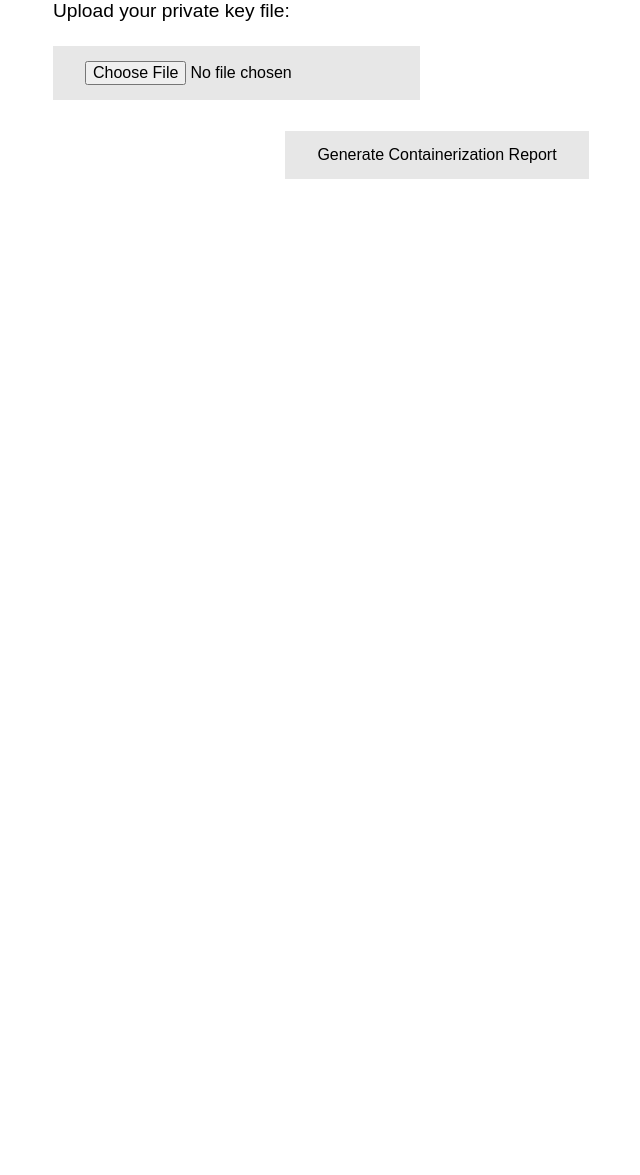
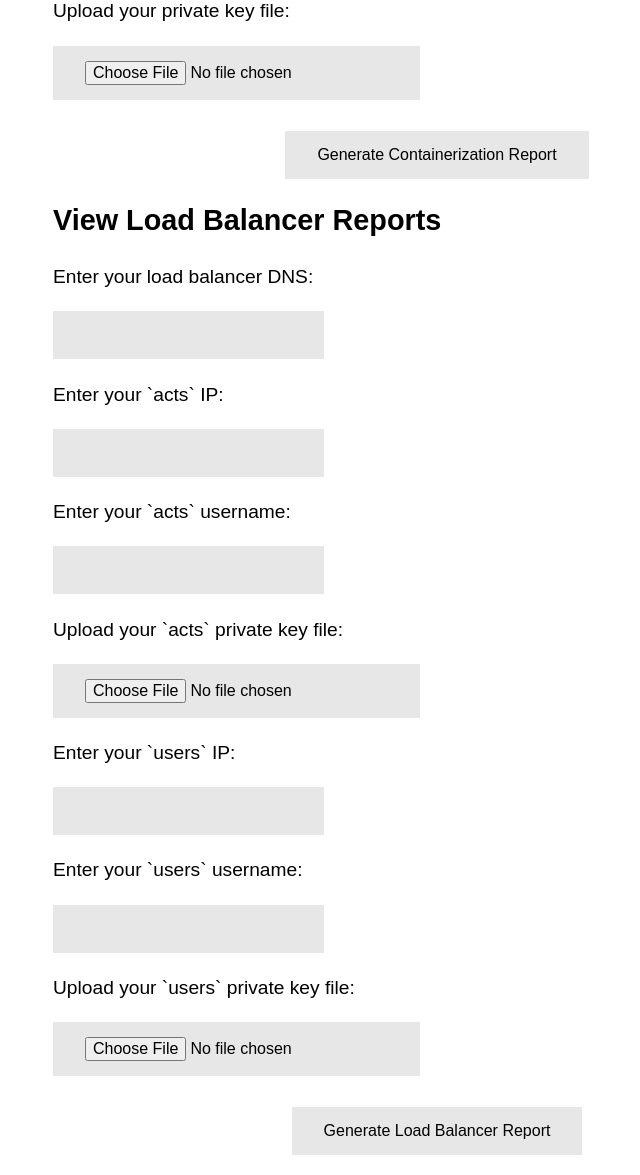
Before and after one commit to anaskhan96/cloud-complete, a Flask app: page /ccbd/studentViewing in a window 1280 px wide. Shown: the part 435-1610 px from the top of the page, without its empty margins (203-843 px from the left). Before the commit the page ends 614 px from the top, so only its background shows below. Run offline with Flask 2, Linux system fonts and the light colour scheme; parts of the project's set-up code (start-up, migrations or seed data) failed here and were passed over.

Commit message:
adding a way for student to view load balancing reports

```diff
--- a/lb_test.py
+++ b/lb_test.py
@@ -293,3 +293,24 @@ def lb_generate(teams_str):
        }
        response.append(data_chunk)
    return response
+
+def lb_student_generate(lbDns, actsIp, actsUsername, actsPkey, usersIp, usersUsername, usersPkey):
+   teams = {}
+   teams['TEAM_ID_NOT_APPLICABLE'] = {
+      'lb_dns': lbDns,
+      'acts_ip': actsIp,
+      'users_ip': usersIp,
+      'acts_username': actsUsername,
+      'users_username': usersUsername,
+      'acts_private_key': actsPkey,
+      'users_private_key': usersPkey
+   }
+   print('Generating load balancer report for student')
+
+   reports = run_tests(teams)
+   report = reports['TEAM_ID_NOT_APPLICABLE']
+   html_report = template.render(team_id='TEAM_ID_NOT_APPLICABLE', report=report)
+   encoded_report = html_report.encode("UTF-8")
+   print('Load balancer report generation for student complete')
+
+   return encoded_report
--- a/site_server.py
+++ b/site_server.py
@@ -7,6 +7,7 @@ from test import generate
 from container_test import container_generate
 from lb_test import lb_generate
 from container_test import student_generate
+from lb_test import lb_student_generate
 from werkzeug.utils import secure_filename
 import os
 import sys
@@ -212,6 +213,24 @@ def student_generate_report(ip, username):
     os.remove(secure_filename(private_key_file.filename))
     return jsonify(response)
 
+@app.route('/ccbd/studentViewing/<lbDns>/<actsIp>/<actsUsername>/<usersIp>/<usersUsername>', methods=['POST'])
+def student_generate_lb_report(lbDns, actsIp, actsUsername, usersIp, usersUsername):
+    acts_private_key_file = request.files['actsPrivateKey']
+    acts_private_key_file.save(secure_filename(acts_private_key_file.filename))
+    users_private_key_file = request.files['usersPrivateKey']
+    users_private_key_file.save(secure_filename(users_private_key_file.filename))
+    response = {}
+    try:
+        res = lb_student_generate(lbDns, actsIp, actsUsername, secure_filename(acts_private_key_file.filename), usersIp, usersUsername, secure_filename(users_private_key_file.filename))
+        response['success'] = True
+        response['data'] = res
+    except:
+        response['success'] = False
+
+    os.remove(secure_filename(acts_private_key_file.filename))
+    os.remove(secure_filename(users_private_key_file.filename))
+    return jsonify(response)
+
 @app.route('/ccbd/sample/acts', methods=['POST'])
 def upload_sample_act():
     act = request.get_json()
--- a/templates/home.html
+++ b/templates/home.html
@@ -422,8 +422,8 @@ Original highlight.js style (c) Ivan Sagalaev <maniac@softwaremaniacs.org>
                 being uploaded and the name in teams.json is an exact match for each team)</b> and upload them below:
         </p>
         <input id="lbPkeysInput" type="file" name="privateKeys" multiple />
-        <button id="genlbbtn" onclick="generateLbReport();">Generate Load Balancing Report</button><br><br>
-        <center><button onclick="window.location.href='/ccbd/lbReports'">View All Load Balancing Reports</button>
+        <button id="genlbbtn" onclick="generateLbReport();">Generate Load Balancer Report</button><br><br>
+        <center><button onclick="window.location.href='/ccbd/lbReports'">View All Load Balancer Reports</button>
         </center>
         <center id='lbCentr'></center>
     </div>
--- a/templates/studentView.html
+++ b/templates/studentView.html
@@ -205,6 +205,39 @@ Original highlight.js style (c) Ivan Sagalaev <maniac@softwaremaniacs.org>
             });
         }
 
+        function generateLbReport() {
+            let lbDns = document.getElementById('lbDnsInput').value;
+            let actsIp = document.getElementById('lbActsIpInput').value;
+            let usersIp = document.getElementById('lbUsersIpInput').value;
+            let actsUsername = document.getElementById('lbActsUsernameInput').value;
+            let usersUsername = document.getElementById('lbUsersUsernameInput').value;
+            let actsPkeyInput = document.getElementById('lbActsPkeyInput');
+            let usersPkeyInput = document.getElementById('lbUsersPkeyInput');
+
+            if (lbDns == "" || actsIp == "" || usersIp == "" || actsUsername == "" || usersUsername == "" || actsPkeyInput.files.length == 0 || usersPkeyInput.files.length == 0) {
+                swal("Wait a sec!", "None of the inputs are allowed to be empty", "error");
+                return
+            }
+
+            let data = new FormData();
+            data.append('actsPrivateKey', actsPkeyInput.files[0]);
+            data.append('usersPrivateKey', usersPkeyInput.files[0]);
+
+            fetch('/ccbd/studentViewing/' + lbDns + '/' + actsIp + '/' + actsUsername + '/' + usersIp + '/' + usersUsername, {
+                method: 'POST',
+                body: data
+            }).then(response => response.json()).then(res => {
+                if (!res.success) {
+                    swal("Something went wrong!", "Check if the credentials are correct, and try again.", "error");
+                } else {
+                    swal("Generated!", "You will be redirected to the report.", "success");
+                    let data = res.data;
+                    document.write(data);
+
+                }
+            });
+        }
+
         function generateLink(link) {
             let a = document.createElement('a');
             a.setAttribute('href', link);
@@ -226,6 +259,18 @@ Original highlight.js style (c) Ivan Sagalaev <maniac@softwaremaniacs.org>
         <center><button id="gencontainerbtn" onclick="generateContainerReport();">Generate Containerization
                 Report</button></center>
     </div>
+    <div id="lb">
+        <h2>View Load Balancer Reports</h2>
+        <p>Enter your load balancer DNS: </p><input type="text" id="lbDnsInput" /><br>
+        <p>Enter your `acts` IP: </p><input type="text" id="lbActsIpInput" /><br>
+        <p>Enter your `acts` username: </p><input type="text" id="lbActsUsernameInput" /><br>
+        <p>Upload your `acts` private key file: </p><input type="file" id="lbActsPkeyInput" name="privateKey" /><br>
+        <p>Enter your `users` IP: </p><input type="text" id="lbUsersIpInput" /><br>
+        <p>Enter your `users` username: </p><input type="text" id="lbUsersUsernameInput" /><br>
+        <p>Upload your `users` private key file: </p><input type="file" id="lbUsersPkeyInput"
+            name="privateKey" /><br><br>
+        <center><button id="genlbbtn" onclick="generateLbReport();">Generate Load Balancer Report</button></center>
+    </div>
 </body>
 
 </html>
```
